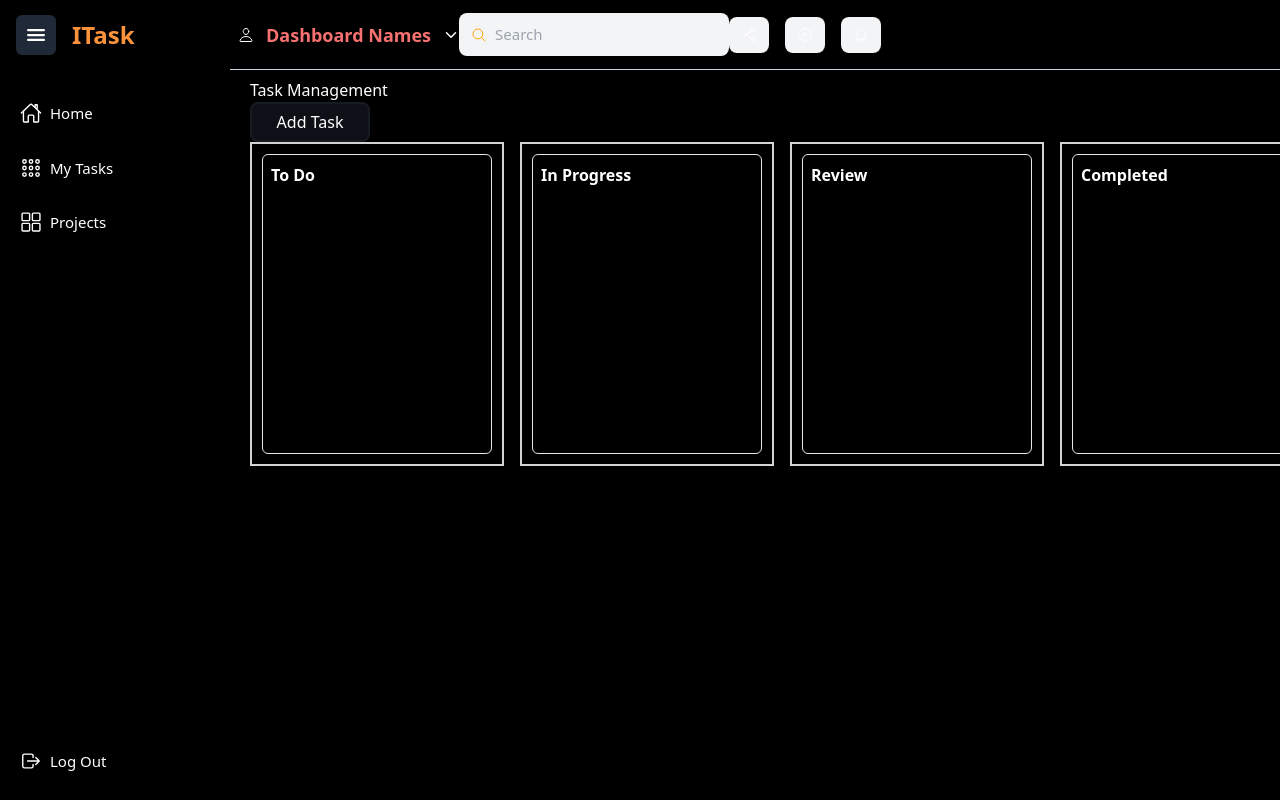
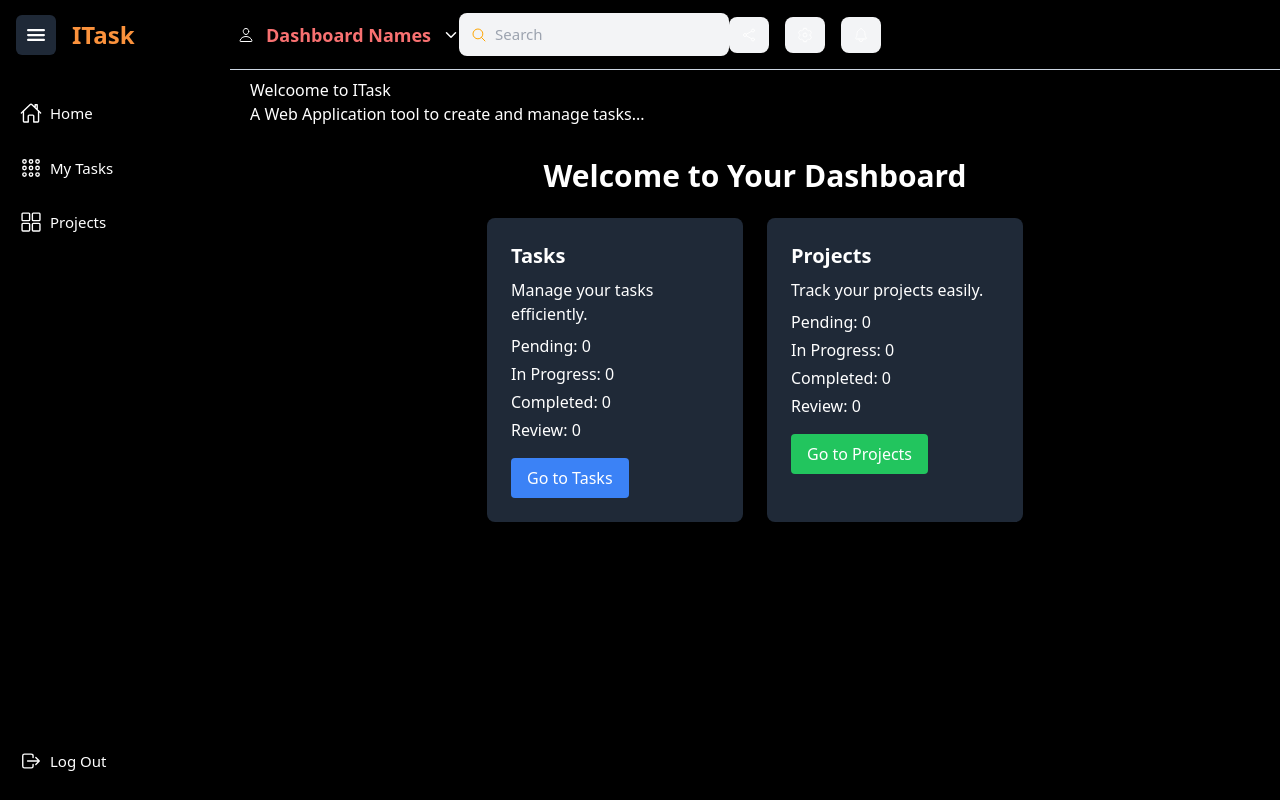
Before and after one commit to userronald/task-management, a React (Vite) app: page / in a window 1280 px wide. Built offline with nearby package versions, Linux system fonts and the light colour scheme.

Commit message:
Added Home Dashboard

```diff
--- a/src/components/homeDashboard/dashboard.tsx
+++ b/src/components/homeDashboard/dashboard.tsx
@@ -1,238 +1,91 @@
 import { useState,useEffect } from "react";
-import { DndContext, closestCorners } from "@dnd-kit/core";
-import { SortableContext, arrayMove } from "@dnd-kit/sortable";
-import { Draggable } from "../../draggable";
-import { Droppable } from "../../droppable";
 import { ITask } from "../../types";
-import Form from "../forms/form";
-import { v4 as uuidv4 } from "uuid";
+import { ITaskProjects } from "../../types/projects";
+
+
+
 
 const HomeDashboard = () => {
-  const [showForm, setShowForm] = useState(false);
-  const [editTaskId, setEditTaskId] = useState<string | null>(null);
-  const [formData, setFormData] = useState<ITask | null>(null);
+  const [tasks, setTasks] = useState<ITask[]>([]);
+  const [projects, setProjects] = useState<ITaskProjects []>([]);
 
-  const [columns, setColumns] = useState({
-    todo: { title: "To Do", items: [] as ITask[] },
-    inProgress: { title: "In Progress", items: [] as ITask[] },
-    review: { title: "Review", items: [] as ITask[] },
-    completed: { title: "Completed", items: [] as ITask[] },
-  });
-
-  // Add or Edit Task Function
-  const handleAddTask = (
-    title: string,
-    description: string,
-    deadline: string,
-    priority: string
-  ) => {
-    const newTask: ITask = {
-      id: editTaskId || uuidv4(),
-      title,
-      description,
-      deadline,
-      priority,
-      tags: [],
-    };
-
-    setColumns((prevColumns) => {
-      const updatedColumns = { ...prevColumns };
-
-      if (editTaskId) {
-        // Edit existing task
-        Object.keys(updatedColumns).forEach((columnKey) => {
-          updatedColumns[columnKey as keyof typeof updatedColumns].items =
-            updatedColumns[columnKey as keyof typeof updatedColumns].items.map(
-              (task) =>
-                task.id === editTaskId ? { ...task, ...newTask } : task
-            );
-        });
+   useEffect(() => {
+     try {
+       const storedTasks = localStorage.getItem("tasks");
+       if (storedTasks) {
+         const parsedTasks = JSON.parse(storedTasks);
+         if (Array.isArray(parsedTasks)) {
+           setTasks(parsedTasks);
          } else {
-        // Add a new task
-        updatedColumns.todo.items = [...updatedColumns.todo.items, newTask];
+           console.error("Invalid tasks data in localStorage");
+         }
+       }
+     } catch (error) {
+       console.error("Error parsing tasks from localStorage:", error);
      }
 
-      return updatedColumns;
-    });
-
-    setEditTaskId(null);
-    setFormData(null);
-    setShowForm(false);
-  };
-
-  // Edit Task Function
-  const handleEditTask = (task: ITask) => {
-    console.log("Editing task:", task);
-    setEditTaskId(task.id);
-    setFormData(task); // Store existing task data
-    setShowForm(true);
-  };
-
-  // Delete Task Function
-  const handleDeleteTask = (taskId: string) => {
-    console.log("Deleting task with ID:", taskId); // Check the task ID
-    setColumns((prevColumns) => {
-      const updatedColumns = { ...prevColumns };
-      Object.keys(updatedColumns).forEach((columnKey) => {
-        updatedColumns[columnKey as keyof typeof updatedColumns].items =
-          updatedColumns[columnKey as keyof typeof updatedColumns].items.filter(
-            (task) => task.id !== taskId
-          );
-      });
-      console.log("Updated columns:", updatedColumns); // Check the state after deletion
-      return updatedColumns;
-    });
-  };
-
-  // Load tasks from localStorage when the component mounts
-  useEffect(() => {
-    const storedTasks = localStorage.getItem("tasks");
-    if (storedTasks) {
-      setColumns(JSON.parse(storedTasks));
+     try {
+       const storedProjects = localStorage.getItem("projects");
+       if (storedProjects) {
+         const parsedProjects = JSON.parse(storedProjects);
+         if (Array.isArray(parsedProjects)) {
+           setProjects(parsedProjects);
+         } else {
+           console.error("Invalid projects data in localStorage");
+         }
+       }
+     } catch (error) {
+       console.error("Error parsing projects from localStorage:", error);
      }
    }, []);
 
-  // Save tasks to localStorage whenever they change
-  useEffect(() => {
-    localStorage.setItem("tasks", JSON.stringify(columns));
-  }, [columns]);
+  const pendingTasks = tasks.filter((task) => task.status === "To Do").length;
+  const inProgressTasks = tasks.filter((task) => task.status === "In Progress").length;
+  const completedTasks = tasks.filter((task) => task.status === "Completed").length;
+  const reviewTasks = tasks.filter((task) => task.status === "Review").length;
 
-  // Handle Drag and Drop
-  const handleDragEnd = (event: any) => {
-    const { active, over } = event;
-    if (!over) return;
+  const pendingProjects =projects.filter((project) => project.status === "To Do").length;
+  const inProgressProjects = projects.filter((project) => project.status === "In Progress").length;
+  const completedProjects = projects.filter((project) => project.status === "Completed").length;
+  const reviewProjects = projects.filter((project) => project.status === "Review").length;
 
-    const sourceColumnKey = Object.keys(columns).find((key) =>
-      columns[key as keyof typeof columns].items.some(
-        (task) => task.id === active.id
-      )
-    ) as keyof typeof columns;
-
-    const destinationColumnKey = over.id as keyof typeof columns;
-
-    if (!sourceColumnKey || !destinationColumnKey) return;
-
-    if (sourceColumnKey === destinationColumnKey) {
-      const columnTasks = [...columns[sourceColumnKey].items];
-      const oldIndex = columnTasks.findIndex((task) => task.id === active.id);
-      const newIndex = columnTasks.findIndex((task) => task.id === over.id);
-
-      if (oldIndex !== -1 && newIndex !== -1 && oldIndex !== newIndex) {
-        setColumns((prevColumns) => ({
-          ...prevColumns,
-          [sourceColumnKey]: {
-            ...prevColumns[sourceColumnKey],
-            items: arrayMove(columnTasks, oldIndex, newIndex),
-          },
-        }));
-      }
-      return;
-    }
-
-    const taskToMove = columns[sourceColumnKey].items.find(
-      (task) => task.id === active.id
-    );
-    if (!taskToMove) return;
-
-    setColumns((prevColumns) => ({
-      ...prevColumns,
-      [sourceColumnKey]: {
-        ...prevColumns[sourceColumnKey],
-        items: prevColumns[sourceColumnKey].items.filter(
-          (task) => task.id !== active.id
-        ),
-      },
-      [destinationColumnKey]: {
-        ...prevColumns[destinationColumnKey],
-        items: [...prevColumns[destinationColumnKey].items, taskToMove],
-      },
-    }));
-  };
 
   return (
-    <DndContext collisionDetection={closestCorners} onDragEnd={handleDragEnd}>
-      <h1>Task Management</h1>
+    <>
+      <h1>Welcoome to ITask</h1>
+      <p>A Web Application tool to create and manage tasks... </p>
 
-      <button
-        onClick={() => {
-          setShowForm(true);
-          setEditTaskId(null);
-          setFormData(null);
-        }}
-        className="h-[40px] w-[120px] cursor-pointer rounded-lg bg-mainBackgroundColor border-2 border-columnBackgroundColor ring-orange-500 hover:ring-2"
-      >
-        Add Task
+      <div className="p-8 flex flex-col items-center space-y-6">
+        <h1 className="text-3xl font-bold">Welcome to Your Dashboard</h1>
+        <div className="grid grid-cols-2 gap-6">
+          {/* Tasks Card */}
+          <div className="p-6 bg-gray-800 text-white rounded-lg shadow-lg w-64">
+            <h2 className="text-xl font-semibold">Tasks</h2>
+            <p className="mt-2">Manage your tasks efficiently.</p>
+            <p className="mt-2"> Pending: {pendingTasks}</p>
+            <p className="mt-1"> In Progress: {inProgressTasks}</p>
+            <p className="mt-1"> Completed: {completedTasks}</p>
+            <p className="mt-1"> Review: {reviewTasks}</p>
+            <button className="mt-4 px-4 py-2 bg-blue-500 rounded">
+              Go to Tasks
             </button>
+          </div>
 
-      {showForm && (
-        <Form
-          onSubmit={handleAddTask}
-          initialTitle={formData?.title || ""}
-          initialDescription={formData?.description || ""}
-          initialDeadline={formData?.deadline || ""}
-          initialPriority={formData?.priority || ""}
-        />
-      )}
-
-      <div className="flex gap-4">
-        {Object.keys(columns).map((columnKey) => {
-          const column = columns[columnKey as keyof typeof columns];
-
-          return (
-            <Droppable key={columnKey} id={columnKey}>
-              <div className="h-[300px] w-[230px] p-2 border rounded-md">
-                <h3 className="font-bold">{column.title}</h3>
-
-                <SortableContext items={column.items.map((task) => task.id)}>
-                  <ul className="task-list mt-4">
-                    {column.items.map((task) => (
-                      <li
-                        key={task.id}
-                        className="border border-solid rounded-lg p-2 border-orange-500 cursor-pointer z-10"
-                      >
-                        <Draggable id={task.id}>
-                          <div>
-                            <h2 className="font-semibold">{task.title}</h2>
-                            <p>{task.description}</p>
-                            <p className="text-sm text-gray-500">
-                              {task.priority}
-                            </p>
-                            <p className="text-xs text-gray-400">
-                              {task.deadline}
-                            </p>
+          {/* Projects Card */}
+          <div className="p-6 bg-gray-800 text-white rounded-lg shadow-lg w-64">
+            <h2 className="text-xl font-semibold">Projects</h2>
+            <p className="mt-2">Track your projects easily.</p>
+            <p className="mt-2"> Pending: {pendingProjects}</p>
+            <p className="mt-1"> In Progress: {inProgressProjects}</p>
+            <p className="mt-1"> Completed: {completedProjects}</p>
+            <p className="mt-1"> Review: {reviewProjects}</p>
+            <button className="mt-4 px-4 py-2 bg-green-500 rounded">
+              Go to Projects
+            </button>
           </div>
-                        </Draggable>
-
-                        {/* Fix: Click handlers should work properly now */}
-                        <button
-                          onClick={() => {
-                            console.log("Edit task clicked", task.id); // Log the task ID
-                            handleEditTask(task);
-                          }}
-                          className="text-blue-500 hover:underline"
-                        >
-                          Edit
-                        </button>
-
-                        <button
-                          onClick={() => {
-                            console.log("Delete task clicked", task.id); // Log the task ID
-                            handleDeleteTask(task.id);
-                          }}
-                          className="text-red-500 hover:underline ml-2"
-                        >
-                          Delete
-                        </button>
-                      </li>
-                    ))}
-                  </ul>
-                </SortableContext>
         </div>
-            </Droppable>
-          );
-        })}
       </div>
-    </DndContext>
+    </>
   );
 };
 
--- a/src/components/projects/project.tsx
+++ b/src/components/projects/project.tsx
@@ -33,7 +33,8 @@ const Project= () => {
       members,
 
       tags: [],
-      deadline: ""
+      deadline: "",
+      status: ""
     };
 
     setProjects((prevProjects) => {
--- a/src/components/tasks/task.tsx
+++ b/src/components/tasks/task.tsx
@@ -36,6 +36,7 @@ const TaskBoard = () => {
       deadline,
       priority,
       tags: [],
+      status: ""
     };
 
     setColumns((prevColumns) => {
--- a/src/types/projects.tsx
+++ b/src/types/projects.tsx
@@ -1,4 +1,5 @@
 export type ITaskProjects = {
+  status: string;
   id: string;
   projectTitle: string;
   requirements: string;
```
Also changed, not shown: src/types/index.tsx (+22 -21 lines). Lines whose indentation alone changed are shown as unchanged.
